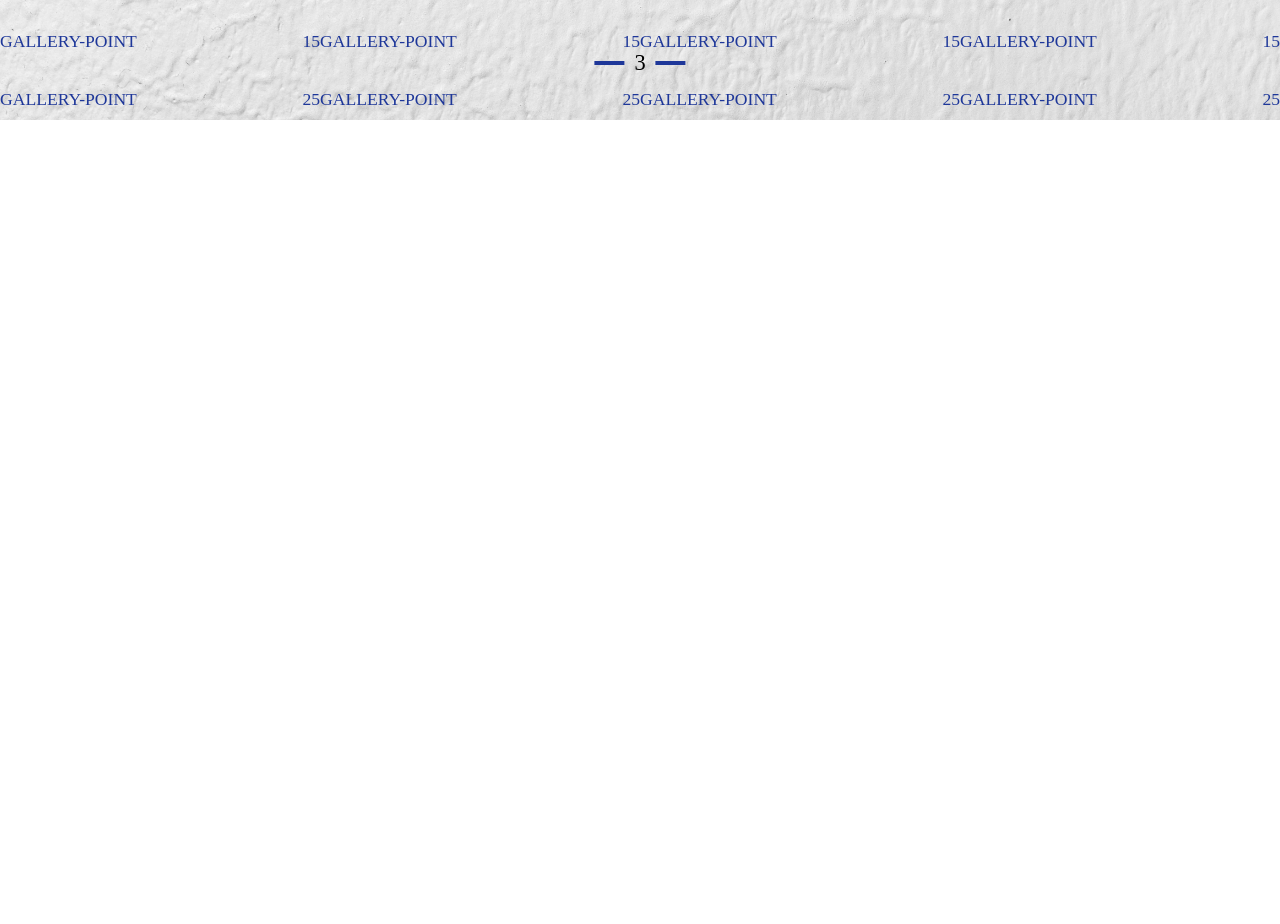
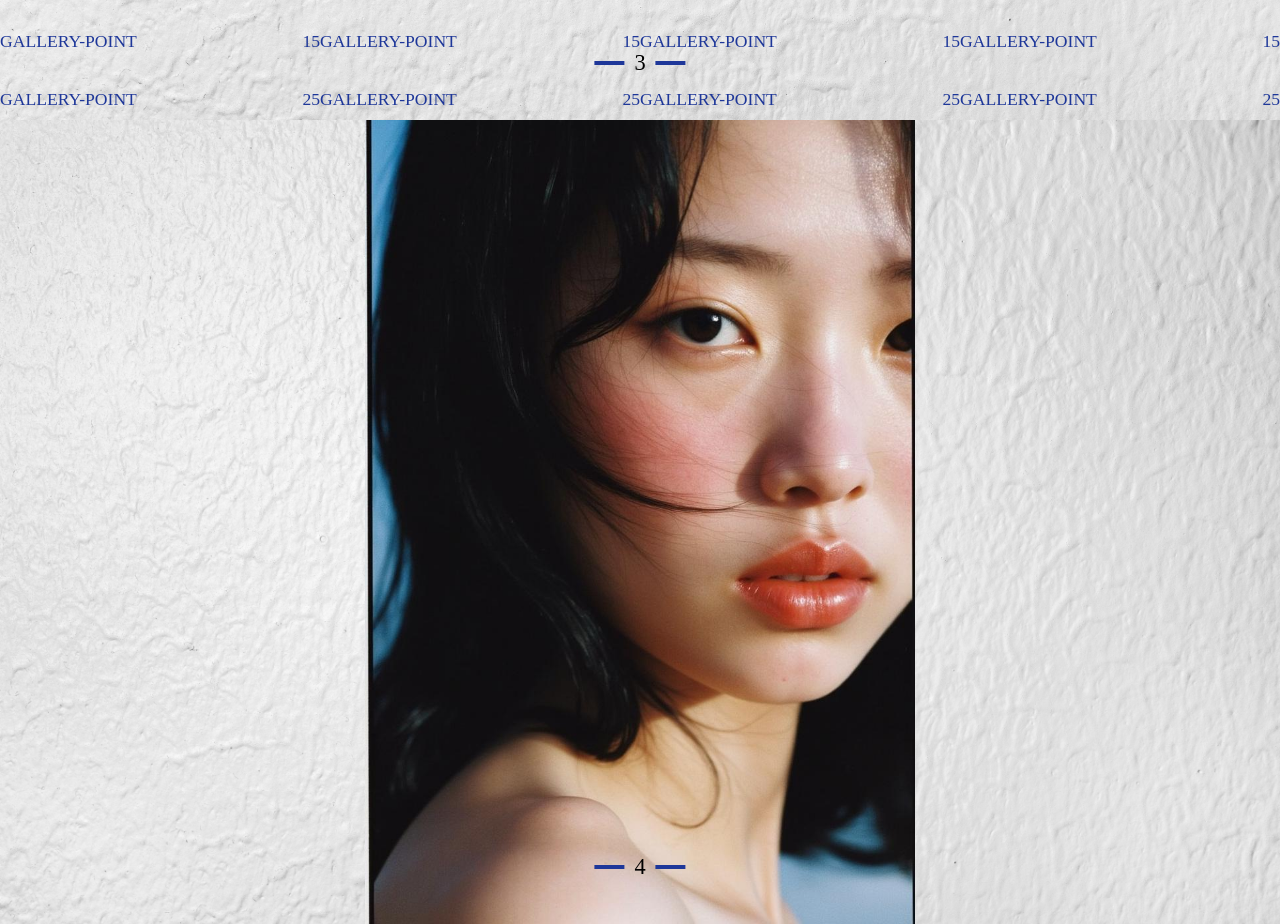
Before and after one commit to choidy180/2025-Schedule-Management, a Next.js app: page / in a window 1280 px wide. Shown: the part 2680-3604 px from the top of the page. Before the commit the page ends 2800 px from the top, so only its background shows below. Built offline with nearby package versions, Linux system fonts and the light colour scheme; a web font is replaced by a local one.

Commit message:
'deploy'

```diff
--- a/src/app/page.tsx
+++ b/src/app/page.tsx
@@ -1,6 +1,7 @@
 import GalleryComponent from "@/components/gallery";
 import MainComponent from "../components/main";
 import ResumeComponent from "../components/resume";
+import ContentTitleComponent from "@/components/content-title";
 
 export default function Home() {
     return (
@@ -9,6 +10,7 @@ export default function Home() {
             <MainComponent/>
             <ResumeComponent/>
             <GalleryComponent/>
+            <ContentTitleComponent/>
         </>
     );
 }
--- /dev/null
+++ b/src/components/content-title.tsx
@@ -0,0 +1,62 @@
+"use client";
+import PageNumber from "@/common/page-number";
+import Image from "next/image";
+import styled from "styled-components";
+
+const Container = styled.div`
+    width: 100%;
+    min-height: 100vh;
+
+    .wrapper {
+        width: 100%;
+        min-height: 100vh;
+        display: flex;
+        justify-content: center;
+        align-items: center;
+        background-image: url('images/wallpaperflare.com_wallpaper.jpg');
+        background-size: cover;
+        background-position: center;
+        .content-container {
+            width: 100%;
+            max-width: 1920px;
+            min-height: 1000px;
+            display: flex;
+            flex-direction: column;
+            justify-content: start;
+            align-items: start;
+
+            .img-box {
+                height: 400px;
+                width: auto;
+                img {
+                    width: 300px;
+                    height: 100%;
+                    object-fit: cover;
+                }
+            }
+
+        }
+    }
+`
+
+export default function ContentTitleComponent(){
+    return (
+        <>
+             <Container>
+                <div className="wrapper">
+                    <div className="content-image-box">
+                        <div className="img-box">
+                            <Image
+                                src={`/images/7fad6c52-65a5-4889-9a61-fcbf68f68a82.jpg`}
+                                width={550}
+                                height={550}
+                                alt="..."
+                            />
+                        </div>
+                    </div>
+                </div>
+                <PageNumber number={4}/>
+             </Container>
+        </>
+    )
+}
```
